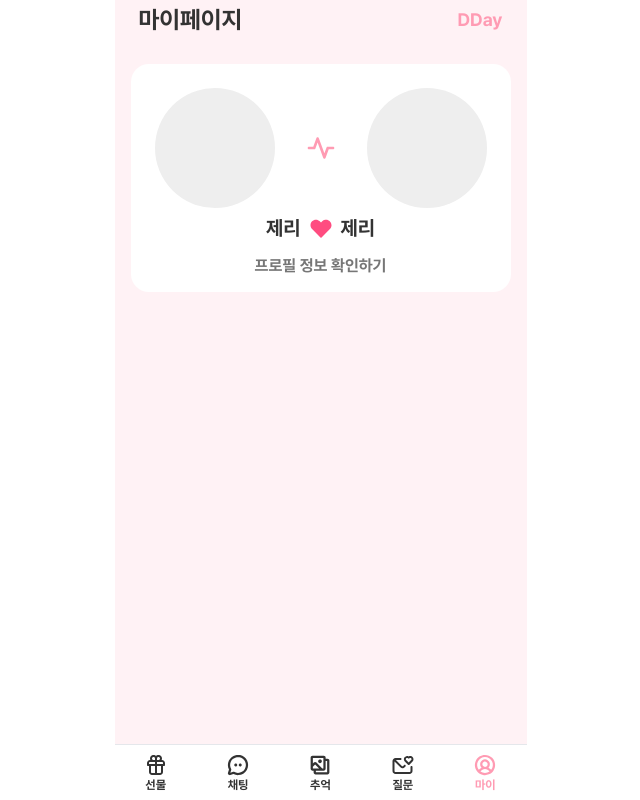
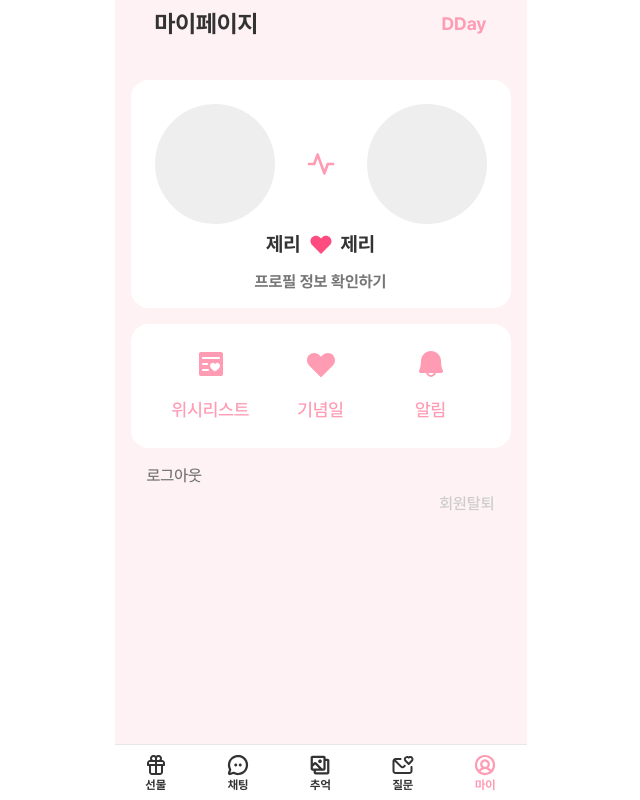
Before and after one commit to LoFin-official/LoFin-FE, a Next.js app: page /my-page in a window 1280 px wide. Shown: the whole page, without its empty margins (312-952 px from the left). Built offline with nearby package versions, Linux system fonts and the light colour scheme.

Commit message:
📝 Update : 마이 페이지 - 마크업 완료

```diff
--- a/src/pages/my-page/index.tsx
+++ b/src/pages/my-page/index.tsx
@@ -1,17 +1,44 @@
+import { AlertIcon, HeartIcon, WishIcon } from '@/assets/icons/SvgIcon';
 import BottomBar from '@/components/shared/BottomBar';
 import ProfileItem from '@/components/shared/ProfileItem';
 import React from 'react';
 import { ReactNode } from 'react';
+import { useRouter } from 'next/router';
 
 export default function MyPage() {
+  const router = useRouter();
+
   return (
-    <div className='bg-[#ffd9e1]/35 min-h-[calc(100vh-56px)]'>
-      <div className='h-8 px-6 pt-2 mb-8 flex flex-row font-bold items-center'>
-        <span className='flex-1 text-left text-[#333333] text-2xl'>마이페이지</span>
-        <span className='flex-1 text-right text-[#FF9BB3] text-lg'>DDay</span>
+    <div className='flex flex-col gap-4 bg-[#ffd9e1]/35 min-h-[calc(100vh-56px)] items-center'>
+      <div className='h-8 px-6 pt-4 mb-8 flex flex-row font-bold items-center justify-between w-full max-w-[380px]'>
+        <span className='text-[#333333] text-2xl'>마이페이지</span>
+        <span className='text-[#FF9BB3] text-lg'>DDay</span>
       </div>
       <div className='flex flex-col gap-4'>
         <ProfileItem type='profile'></ProfileItem>
+      </div>
+      <div className='w-[380px] h-[124px] bg-[#ffffff] rounded-[18px] py-6 items-center'>
+        <div className='flex flex-row gap-8 justify-center'>
+          <div className='flex flex-col gap-4 w-[78px] text-[#FF9BB3] text-lg cursor-pointer items-center'>
+            <WishIcon onClick={() => router.push('/my-page/wish')} />
+            위시리스트
+          </div>
+          <div
+            className='flex flex-col gap-4 w-[78px] text-[#FF9BB3] text-lg cursor-pointer items-center'
+            onClick={() => router.push('/my-page/anniversary')}
+          >
+            <HeartIcon className='w-8 h-8' />
+            기념일
+          </div>
+          <div className='flex flex-col gap-4 w-[78px] text-[#FF9BB3] text-lg cursor-pointer items-center'>
+            <AlertIcon onClick={() => router.push('/my-page/alert')} />
+            알림
+          </div>
+        </div>
+      </div>
+      <div className='flex flex-col gap-2 w-[348px] h-12 text-base'>
+        <div className='h-5 text-right mr-auto text-[#767676] cursor-pointer'>로그아웃</div>
+        <div className='h-5 text-left ml-auto text-[#CCCCCC] cursor-pointer'>회원탈퇴</div>
       </div>
     </div>
   );
```
